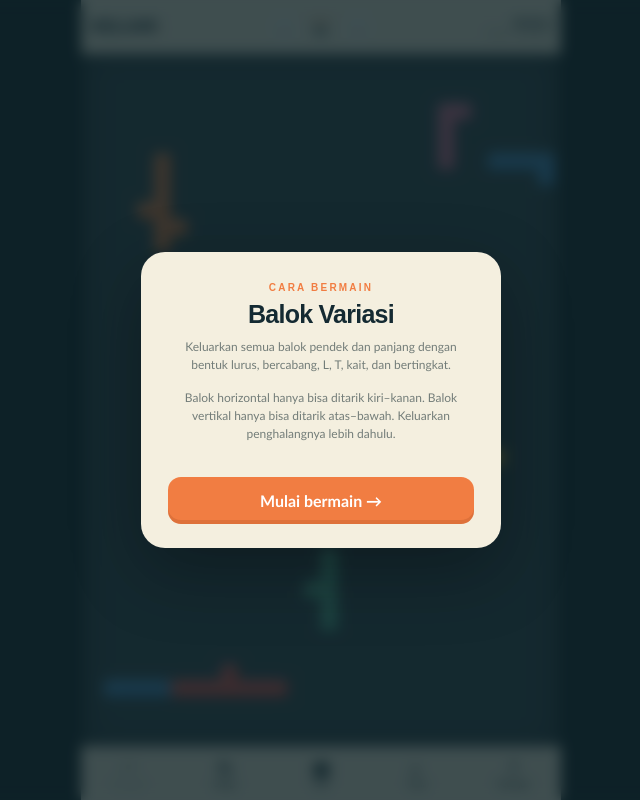
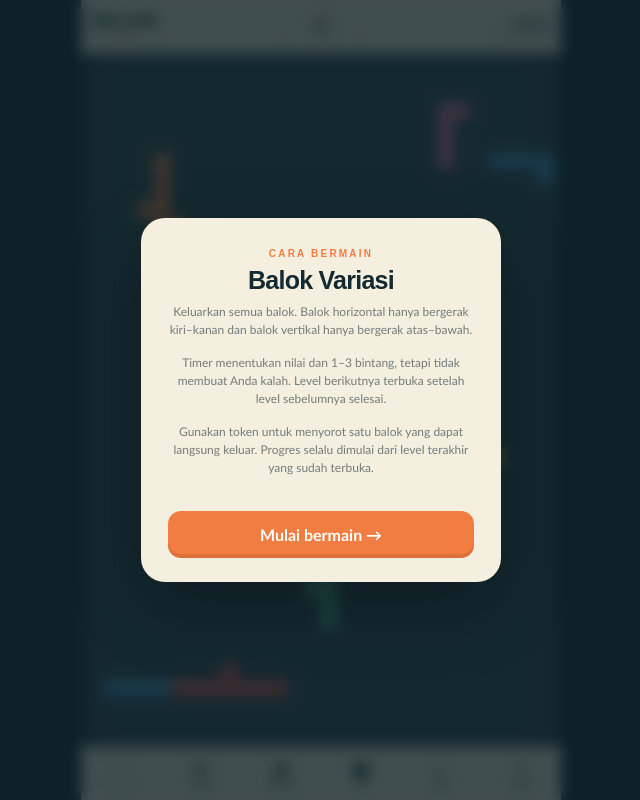
Before and after one commit to ahsubhan/BalokKosong, a Next.js app: page / in a window 1280 px wide. Shown: the whole page, without its empty margins (319-959 px from the left). Built offline with nearby package versions, Linux system fonts and the light colour scheme.

Commit message:
Add progression scoring tokens and monetization demo

```diff
--- a/app/globals.css
+++ b/app/globals.css
@@ -77,11 +77,12 @@ h1 span { color:var(--orange); }
 .block-cell.blue{--block:#438fcb;--block-dark:#225a84}.block-cell.yellow{--block:#e1b844;--block-dark:#98731a}.block-cell.mint{--block:#55b797;--block-dark:#287660}.block-cell.purple{--block:#9476c1;--block-dark:#564080}.block-cell.orange{--block:#ec7e43;--block-dark:#a64722}.block-cell.pink{--block:#dc7295;--block-dark:#923d5e}
 .block-cell.selected { z-index:7; filter:brightness(1.22) drop-shadow(0 0 4px #ffe174); }
 .block-cell.dragging { z-index:8; cursor:grabbing; transition:none; filter:brightness(1.16) drop-shadow(0 5px 5px #0008); }
+.block-cell.hinted { z-index:7; animation:hintPulse .7s ease-in-out 3; }
 .mobile-top { position:relative; flex:0 0 54px; display:flex; align-items:center; justify-content:space-between; gap:8px; padding:5px 10px; border-bottom:1px solid #142a3220; background:var(--bar-bg); }
-.mobile-brand { justify-self:start; border:0; padding:0; background:transparent; color:var(--ink); font:900 17px/1 Arial,sans-serif; letter-spacing:-.05em; }.mobile-brand span{color:var(--orange)}
-.mobile-level { position:absolute; left:50%; top:50%; transform:translate(-50%,-50%); display:flex; align-items:center; gap:5px; }.mobile-level button{width:27px;height:27px;border:1px solid #142a3225;border-radius:50%;background:#fff8;color:var(--ink);font-size:18px;font-weight:900}.mobile-level span{min-width:37px;text-align:center;font:900 13px Arial,sans-serif}.mobile-level small{display:block;color:var(--orange);font-size:6px;letter-spacing:.12em}
+.mobile-brand { justify-self:start; border:0; padding:0; background:transparent; color:var(--ink); font:900 17px/1 Arial,sans-serif; letter-spacing:-.05em; }.mobile-brand span{color:var(--orange)}.mobile-brand small{display:block;margin-top:3px;color:var(--orange);font:900 7px Arial,sans-serif;letter-spacing:.02em}
+.mobile-level { position:absolute; left:50%; top:50%; transform:translate(-50%,-50%); display:flex; align-items:center; gap:5px; }.mobile-level button{width:27px;height:27px;border:1px solid #142a3225;border-radius:50%;background:#fff8;color:var(--ink);font-size:18px;font-weight:900}.mobile-level button:disabled{opacity:.25}.mobile-level span{min-width:41px;text-align:center;font:900 13px Arial,sans-serif}.mobile-level small{display:block;color:var(--orange);font-size:6px;letter-spacing:.12em}.mobile-level em{display:block;margin-top:1px;color:#e6a629;font:normal 7px/1 Arial,sans-serif;letter-spacing:-.06em}
 .mobile-stats { justify-self:end; text-align:right; white-space:nowrap; }.mobile-stats strong{display:block;font:900 11px Arial,sans-serif}.mobile-stats small{display:block;margin-top:2px;color:var(--muted);font:800 6px Arial,sans-serif;letter-spacing:.04em}
-.mobile-bottom { flex:0 0 54px; display:grid; grid-template-columns:repeat(5,1fr); gap:1px; border-top:1px solid #142a3220; background:var(--bar-bg); }.mobile-bottom button{border:0;background:transparent;color:var(--ink);font-size:8px;font-weight:900}.mobile-bottom b{display:block;margin-bottom:2px;font-size:18px;line-height:1}.mobile-bottom button:disabled{opacity:.3}
+.mobile-bottom { flex:0 0 54px; display:grid; grid-template-columns:repeat(6,1fr); gap:1px; border-top:1px solid #142a3220; background:var(--bar-bg); }.mobile-bottom button{border:0;background:transparent;color:var(--ink);font-size:7px;font-weight:900}.mobile-bottom b{display:block;margin-bottom:2px;font-size:17px;line-height:1}.mobile-bottom button:disabled{opacity:.3}
 .board-blocked { animation:shake .28s ease; }
 .block-board.grid-off { background-image:none; }
 .theme-dark{--shell-bg:#13242a;--board-bg:#35484f;--bar-bg:#f4efdf;--grid-line:rgba(255,255,255,.035)}
@@ -92,6 +93,7 @@ h1 span { color:var(--orange); }
 .app-shell { height:100dvh; min-height:100dvh; display:block; padding:0; overflow:hidden; background:var(--shell-bg); }
 .game-card { width:min(100%,480px); height:100dvh; margin:auto; padding:0; display:flex; flex-direction:column; overflow:hidden; background:var(--bar-bg); }
 .theme-grid{display:grid;grid-template-columns:repeat(2,1fr);gap:9px;margin-top:17px}.theme-choice{position:relative;display:flex;align-items:center;gap:9px;padding:9px;border:2px solid transparent;border-radius:12px;background:#fff8;color:var(--ink);font-size:10px;font-weight:900}.theme-choice.active{border-color:var(--orange)}.theme-choice i{width:35px;height:28px;border-radius:7px;box-shadow:inset 0 0 0 1px #fff4}.theme-choice b{position:absolute;right:7px;color:var(--orange)}.swatch-dark i{background:#35484f}.swatch-midnight i{background:#172b47}.swatch-forest i{background:#294b40}.swatch-plum i{background:#4b3653}.swatch-sand i{background:#695845}
+.shop-list{display:grid;gap:8px;margin:14px 0}.shop-list button{display:flex;align-items:center;gap:11px;padding:11px;border:1px solid #142a3220;border-radius:12px;background:#fff8;color:var(--ink);text-align:left}.shop-list button>b{display:grid;place-items:center;width:35px;height:35px;border-radius:9px;background:var(--ink);color:#fff;font-size:17px}.shop-list span{display:flex;flex-direction:column}.shop-list strong{font-size:11px}.shop-list small{margin-top:3px;color:var(--muted);font-size:8px}.shop-list button:disabled{opacity:.55}.store-note{font-size:8px!important}.result-stars{margin-bottom:12px;color:#e6a629;font-size:29px;letter-spacing:2px}.score-box{display:flex;align-items:center;justify-content:space-between;margin:14px 0;padding:11px 14px;border-radius:12px;background:#fff8;border:1px solid #142a3220}.score-box small{color:var(--muted);font-size:8px;font-weight:900;letter-spacing:.14em}.score-box strong{font-size:22px}
 .block-board { flex:1 1 auto; min-height:0; width:100%; aspect-ratio:auto; border-width:0 6px; border-radius:0; box-shadow:none; }
 .block-arrow { position:relative; z-index:3; display:grid; place-items:center; width:20px; height:20px; border-radius:50%; background:#132b34dd; color:white; font:900 13px/1 Arial,sans-serif; pointer-events:none; box-shadow:0 2px 4px #0006; }
 .mall-board::before,.mall-board::after { content:""; position:absolute; left:0; right:0; height:2px; background:repeating-linear-gradient(90deg,#e9df9d 0 20px,transparent 20px 34px); opacity:.55; }
@@ -150,6 +152,7 @@ footer span { font:900 13px Arial,sans-serif; } footer small { font-size:8px; le
 .burst { display:grid; place-items:center; width:62px; height:62px; margin:0 auto 17px; border-radius:50%; background:#42a86c; color:white; font-size:30px; font-weight:900; box-shadow:0 0 0 9px rgba(66,168,108,.14); }
 .text-btn { margin-top:12px; border:0; background:transparent; color:var(--muted); font-size:11px; font-weight:800; cursor:pointer; }
 @keyframes shake { 25%{margin-left:-5px} 50%{margin-left:5px} 75%{margin-left:-3px} }
+@keyframes hintPulse { 50%{filter:brightness(1.7) drop-shadow(0 0 8px #fff176)} }
 @media(max-height:720px){.app-shell{padding:0}.game-card{padding:0}.mobile-top{flex-basis:47px}.mobile-bottom{flex-basis:47px}footer{display:none}}
 @media(min-width:650px){.game-card{padding:0}}
 @media(prefers-reduced-motion:reduce){*{transition:none!important;animation:none!important}}
--- a/app/page.tsx
+++ b/app/page.tsx
@@ -6,6 +6,7 @@ type Shape="I"|"L"|"J"|"T"|"F"|"Z";
 type Theme="dark"|"midnight"|"forest"|"plum"|"sand";
 type Piece={id:string;x:number;y:number;dir:Direction;shape:Shape;length:number;color:string};
 type Cell={x:number;y:number};
+type Result={score:number;stars:number;time:number};
 const COLS=28,ROWS=42;
 const colors=["red","blue","yellow","mint","purple","orange","pink"];
 const shapes:Shape[]=["I","L","J","T","F","Z","L","T"];
@@ -45,38 +46,43 @@ function makeLevel(level:number,count:number){
 }
 const levels=Array.from({length:20},(_,i)=>makeLevel(i+1,8+Math.round(i*92/19)));
 const fmt=(ms:number)=>{const s=Math.floor(ms/1000);return`${String(Math.floor(s/60)).padStart(2,"0")}:${String(s%60).padStart(2,"0")}.${Math.floor(ms%1000/100)}`};
+const parFor=(i:number)=>(20+levels[i].pieces.length*2.2)*1000;
 
 export default function Home(){
   const[level,setLevel]=useState(0),[pieces,setPieces]=useState(()=>clone(levels[0].pieces));
-  const[selected,setSelected]=useState<string|null>(null),[moves,setMoves]=useState(0),[history,setHistory]=useState<Piece[][]>([]),[won,setWon]=useState(false),[help,setHelp]=useState(true),[time,setTime]=useState(0),[blocked,setBlocked]=useState(false),[showGrid,setShowGrid]=useState(true),[theme,setTheme]=useState<Theme>("dark"),[themeOpen,setThemeOpen]=useState(false),[dragOffset,setDragOffset]=useState<{id:string;dx:number;dy:number}|null>(null);
+  const[selected,setSelected]=useState<string|null>(null),[moves,setMoves]=useState(0),[history,setHistory]=useState<Piece[][]>([]),[won,setWon]=useState(false),[help,setHelp]=useState(true),[time,setTime]=useState(0),[blocked,setBlocked]=useState(false),[showGrid,setShowGrid]=useState(true),[theme,setTheme]=useState<Theme>("dark"),[themeOpen,setThemeOpen]=useState(false),[shopOpen,setShopOpen]=useState(false),[mistakes,setMistakes]=useState(0),[hintsUsed,setHintsUsed]=useState(0),[tokens,setTokens]=useState(3),[unlocked,setUnlocked]=useState(1),[bestStars,setBestStars]=useState<Record<number,number>>({}),[hintId,setHintId]=useState<string|null>(null),[result,setResult]=useState<Result|null>(null),[adLoading,setAdLoading]=useState(false),[noAds,setNoAds]=useState(false),[dragOffset,setDragOffset]=useState<{id:string;dx:number;dy:number}|null>(null);
   const started=useRef(0);const drag=useRef<{id:string;x:number;y:number}|null>(null);
-  useEffect(()=>{if(localStorage.getItem("block-puzzle-seen"))setHelp(false);if(localStorage.getItem("block-grid-visible")==="0")setShowGrid(false);const saved=localStorage.getItem("block-theme") as Theme|null;if(saved&&themes.some(t=>t.id===saved))setTheme(saved)},[]);
+  useEffect(()=>{if(localStorage.getItem("block-puzzle-seen"))setHelp(false);if(localStorage.getItem("block-grid-visible")==="0")setShowGrid(false);const saved=localStorage.getItem("block-theme") as Theme|null;if(saved&&themes.some(t=>t.id===saved))setTheme(saved);setTokens(Number(localStorage.getItem("block-tokens")??3));setUnlocked(Math.max(1,Number(localStorage.getItem("block-unlocked")??1)));try{setBestStars(JSON.parse(localStorage.getItem("block-stars")??"{}"))}catch{}setNoAds(localStorage.getItem("block-no-ads")==="1")},[]);
   useEffect(()=>{if(won)return;started.current=performance.now();setTime(0);const t=setInterval(()=>setTime(performance.now()-started.current),100);return()=>clearInterval(t)},[level,won]);
-  useEffect(()=>{if(!won&&pieces.length===0)setWon(true)},[pieces.length,won]);
-  function load(i:number){const n=(i+levels.length)%levels.length;setLevel(n);setPieces(clone(levels[n].pieces));setSelected(null);setDragOffset(null);setMoves(0);setHistory([]);setWon(false)}
+  useEffect(()=>{if(!won&&pieces.length===0){const par=parFor(level),stars=time<=par&&hintsUsed===0&&mistakes<=2?3:time<=par*1.6?2:1,score=Math.max(100,Math.round(1000+Math.max(0,(par-time)/1000)*10-mistakes*25-hintsUsed*100));setResult({score,stars,time});setWon(true);const nextUnlocked=Math.min(levels.length,Math.max(unlocked,level+2));setUnlocked(nextUnlocked);localStorage.setItem("block-unlocked",String(nextUnlocked));setBestStars(old=>{const next={...old,[level]:Math.max(old[level]??0,stars)};localStorage.setItem("block-stars",JSON.stringify(next));return next})}},[pieces.length,won,time,hintsUsed,mistakes,level,unlocked]);
+  function load(i:number){const n=Math.max(0,Math.min(i,levels.length-1));if(n+1>unlocked)return;setLevel(n);setPieces(clone(levels[n].pieces));setSelected(null);setDragOffset(null);setMoves(0);setMistakes(0);setHintsUsed(0);setResult(null);setHistory([]);setWon(false)}
   function dragStart(e:React.PointerEvent,id:string){e.currentTarget.setPointerCapture(e.pointerId);drag.current={id,x:e.clientX,y:e.clientY};setDragOffset({id,dx:0,dy:0});setSelected(id)}
   function dragMove(e:React.PointerEvent){const start=drag.current;if(!start)return;const piece=pieces.find(p=>p.id===start.id);if(!piece)return;const horizontal=piece.dir===0||piece.dir===180;setDragOffset({id:start.id,dx:horizontal?e.clientX-start.x:0,dy:horizontal?0:e.clientY-start.y})}
-  function fail(){setBlocked(true);setTimeout(()=>setBlocked(false),300)}
+  function fail(){setMistakes(m=>m+1);setBlocked(true);setTimeout(()=>setBlocked(false),300)}
+  function canExit(piece:Piece,desired:Direction){const d=vector(desired),occupied=new Set<string>();pieces.filter(p=>p.id!==piece.id).forEach(p=>cells(p).forEach(c=>occupied.add(`${c.x},${c.y}`)));for(const c of cells(piece)){let x=c.x+d.x,y=c.y+d.y;while(x>=0&&x<COLS&&y>=0&&y<ROWS){if(occupied.has(`${x},${y}`))return false;x+=d.x;y+=d.y}}return true}
   function dragEnd(e:React.PointerEvent){
     const start=drag.current;if(!start)return;drag.current=null;setDragOffset(null);const dx=e.clientX-start.x,dy=e.clientY-start.y;const piece=pieces.find(p=>p.id===start.id);if(!piece)return;
     const horizontal=piece.dir===0||piece.dir===180,axisDistance=horizontal?dx:dy;if(Math.abs(axisDistance)<16)return;
     const desired:Direction=horizontal?(axisDistance>0?0:180):(axisDistance>0?90:270);
-    const d=vector(desired),occupied=new Set<string>();pieces.filter(p=>p.id!==piece.id).forEach(p=>cells(p).forEach(c=>occupied.add(`${c.x},${c.y}`)));
-    let clear=true;for(const c of cells(piece)){let x=c.x+d.x,y=c.y+d.y;while(x>=0&&x<COLS&&y>=0&&y<ROWS){if(occupied.has(`${x},${y}`)){clear=false;break}x+=d.x;y+=d.y}if(!clear)break}
-    if(!clear){fail();return}setHistory(h=>[...h,clone(pieces)]);setPieces(old=>old.filter(p=>p.id!==piece.id));setMoves(m=>m+1);setSelected(null);
+    if(!canExit(piece,desired)){fail();return}setHistory(h=>[...h,clone(pieces)]);setPieces(old=>old.filter(p=>p.id!==piece.id));setMoves(m=>m+1);setSelected(null);
   }
   function undo(){const previous=history.at(-1);if(!previous)return;setPieces(clone(previous));setHistory(h=>h.slice(0,-1));setMoves(m=>Math.max(0,m-1));setWon(false)}
   function toggleGrid(){setShowGrid(v=>{const next=!v;localStorage.setItem("block-grid-visible",next?"1":"0");return next})}
   function chooseTheme(next:Theme){setTheme(next);localStorage.setItem("block-theme",next);setThemeOpen(false)}
+  function useHint(){if(tokens<1){setShopOpen(true);return}const piece=pieces.find(p=>{const horizontal=p.dir===0||p.dir===180;return (horizontal?[0,180]:[90,270] as Direction[]).some(d=>canExit(p,d as Direction))});if(!piece)return;const next=tokens-1;setTokens(next);localStorage.setItem("block-tokens",String(next));setHintsUsed(h=>h+1);setHintId(piece.id);setTimeout(()=>setHintId(null),2500)}
+  function rewardDemo(){if(adLoading)return;setAdLoading(true);setTimeout(()=>{setAdLoading(false);const next=tokens+1;setTokens(next);localStorage.setItem("block-tokens",String(next))},1500)}
+  function tokenPackDemo(){const next=tokens+10;setTokens(next);localStorage.setItem("block-tokens",String(next))}
+  function noAdsDemo(){setNoAds(true);localStorage.setItem("block-no-ads","1")}
   return <main className={`app-shell theme-${theme}`}><section className="game-card">
-    <header className="mobile-top"><button className="mobile-brand" onClick={()=>setHelp(true)}>KELUAR<span>.</span></button><div className="mobile-level"><button onClick={()=>load(level-1)}>‹</button><span><small>LEVEL</small>{String(level+1).padStart(2,"0")}</span><button onClick={()=>load(level+1)}>›</button></div><div className="mobile-stats"><strong>{fmt(time)}</strong><small>{pieces.length} SISA · {moves} LANGKAH</small></div></header>
+    <header className="mobile-top"><button className="mobile-brand" onClick={()=>setShopOpen(true)}>KELUAR<span>.</span><small>◆ {tokens}</small></button><div className="mobile-level"><button onClick={()=>load(level-1)} disabled={level===0}>‹</button><span><small>LEVEL</small>{String(level+1).padStart(2,"0")}<em>{"★".repeat(bestStars[level]??0)}{"☆".repeat(3-(bestStars[level]??0))}</em></span><button onClick={()=>load(level+1)} disabled={level+2>unlocked||level===levels.length-1}>›</button></div><div className="mobile-stats"><strong>{fmt(time)}</strong><small>{pieces.length} SISA · {mistakes} SALAH</small></div></header>
     <div className={`block-board ${blocked?"board-blocked":""} ${showGrid?"":"grid-off"}`}>
-      {pieces.flatMap(p=>{const own=cells(p),offset=dragOffset?.id===p.id?dragOffset:null;return own.map((c,index)=><button key={`${p.id}-${index}`} className={`block-cell shape-${p.shape.toLowerCase()} ${edges(own,c)} ${p.color} ${selected===p.id?"selected":""} ${offset?"dragging":""}`} style={{"--x":c.x,"--y":c.y,"--drag-x":`${offset?.dx??0}px`,"--drag-y":`${offset?.dy??0}px`} as React.CSSProperties} onPointerDown={e=>dragStart(e,p.id)} onPointerMove={dragMove} onPointerUp={dragEnd} onPointerCancel={()=>{drag.current=null;setDragOffset(null)}} aria-label="Balok variasi, geret lurus"/>)})}
+      {pieces.flatMap(p=>{const own=cells(p),offset=dragOffset?.id===p.id?dragOffset:null;return own.map((c,index)=><button key={`${p.id}-${index}`} className={`block-cell shape-${p.shape.toLowerCase()} ${edges(own,c)} ${p.color} ${selected===p.id?"selected":""} ${hintId===p.id?"hinted":""} ${offset?"dragging":""}`} style={{"--x":c.x,"--y":c.y,"--drag-x":`${offset?.dx??0}px`,"--drag-y":`${offset?.dy??0}px`} as React.CSSProperties} onPointerDown={e=>dragStart(e,p.id)} onPointerMove={dragMove} onPointerUp={dragEnd} onPointerCancel={()=>{drag.current=null;setDragOffset(null)}} aria-label="Balok variasi, geret lurus"/>)})}
     </div>
-    <nav className="mobile-bottom"><button onClick={undo} disabled={!history.length}><b>↶</b>Urungkan</button><button onClick={()=>load(level)}><b>↻</b>Ulangi</button><button onClick={toggleGrid}><b>{showGrid?"▦":"□"}</b>Grid</button><button onClick={()=>setThemeOpen(true)}><b>◐</b>Tema</button><button onClick={()=>setHelp(true)}><b>?</b>Petunjuk</button></nav>
+    <nav className="mobile-bottom"><button onClick={undo} disabled={!history.length}><b>↶</b>Urungkan</button><button onClick={()=>load(level)}><b>↻</b>Ulangi</button><button onClick={useHint}><b>◆</b>Petunjuk</button><button onClick={toggleGrid}><b>{showGrid?"▦":"□"}</b>Grid</button><button onClick={()=>setThemeOpen(true)}><b>◐</b>Tema</button><button onClick={()=>setHelp(true)}><b>?</b>Aturan</button></nav>
   </section>
   {themeOpen&&<div className="overlay"><div className="modal theme-modal"><span className="modal-kicker">PILIH LATAR</span><h2>Tema permainan</h2><div className="theme-grid">{themes.map(t=><button key={t.id} className={`theme-choice swatch-${t.id} ${theme===t.id?"active":""}`} onClick={()=>chooseTheme(t.id)}><i/><span>{t.name}</span>{theme===t.id&&<b>✓</b>}</button>)}</div><button className="text-btn" onClick={()=>setThemeOpen(false)}>Tutup</button></div></div>}
-  {help&&<div className="overlay"><div className="modal"><span className="modal-kicker">CARA BERMAIN</span><h2>Balok Variasi</h2><p>Keluarkan semua balok pendek dan panjang dengan bentuk lurus, bercabang, L, T, kait, dan bertingkat.</p><p>Balok horizontal hanya bisa ditarik kiri–kanan. Balok vertikal hanya bisa ditarik atas–bawah. Keluarkan penghalangnya lebih dahulu.</p><button className="play-btn" onClick={()=>{localStorage.setItem("block-puzzle-seen","1");setHelp(false)}}>Mulai bermain →</button></div></div>}
-  {won&&<div className="overlay"><div className="modal"><div className="burst">✓</div><h2>Papan kosong!</h2><p>Semua balok keluar dalam {fmt(time)}.</p><button className="play-btn" onClick={()=>load(level===levels.length-1?0:level+1)}>Level berikutnya →</button></div></div>}
+  {shopOpen&&<div className="overlay"><div className="modal shop-modal"><span className="modal-kicker">TOKO & BANTUAN</span><h2>◆ {tokens} token</h2><p>Token hanya untuk petunjuk. Progres level tidak pernah dihapus.</p><div className="shop-list"><button onClick={rewardDemo}><b>▶</b><span><strong>+1 Token</strong><small>{adLoading?"Memutar iklan demo…":"Iklan berhadiah (demo web)"}</small></span></button><button onClick={tokenPackDemo}><b>◆</b><span><strong>+10 Token</strong><small>Pembelian demo — belum ditagih</small></span></button><button onClick={noAdsDemo} disabled={noAds}><b>⊘</b><span><strong>{noAds?"Bebas iklan aktif":"Bebas Iklan"}</strong><small>Pembelian sekali (demo web)</small></span></button></div><p className="store-note">Pembayaran dan iklan produksi aktif setelah ID App Store, Google Play, dan AdMob dihubungkan.</p><button className="text-btn" onClick={()=>setShopOpen(false)}>Tutup</button></div></div>}
+  {help&&<div className="overlay"><div className="modal"><span className="modal-kicker">CARA BERMAIN</span><h2>Balok Variasi</h2><p>Keluarkan semua balok. Balok horizontal hanya bergerak kiri–kanan dan balok vertikal hanya bergerak atas–bawah.</p><p>Timer menentukan nilai dan 1–3 bintang, tetapi tidak membuat Anda kalah. Level berikutnya terbuka setelah level sebelumnya selesai.</p><p>Gunakan token untuk menyorot satu balok yang dapat langsung keluar. Progres selalu dimulai dari level terakhir yang sudah terbuka.</p><button className="play-btn" onClick={()=>{localStorage.setItem("block-puzzle-seen","1");setHelp(false)}}>Mulai bermain →</button></div></div>}
+  {won&&result&&<div className="overlay"><div className="modal"><div className="result-stars">{"★".repeat(result.stars)}{"☆".repeat(3-result.stars)}</div><h2>Papan kosong!</h2><p>Waktu {fmt(result.time)} · {mistakes} salah · {hintsUsed} petunjuk</p><div className="score-box"><small>NILAI</small><strong>{result.score.toLocaleString("id-ID")}</strong></div><button className="play-btn" onClick={()=>load(level===levels.length-1?level:level+1)}>{level===levels.length-1?"Mainkan lagi ↻":"Level berikutnya →"}</button></div></div>}
   </main>
 }
```
